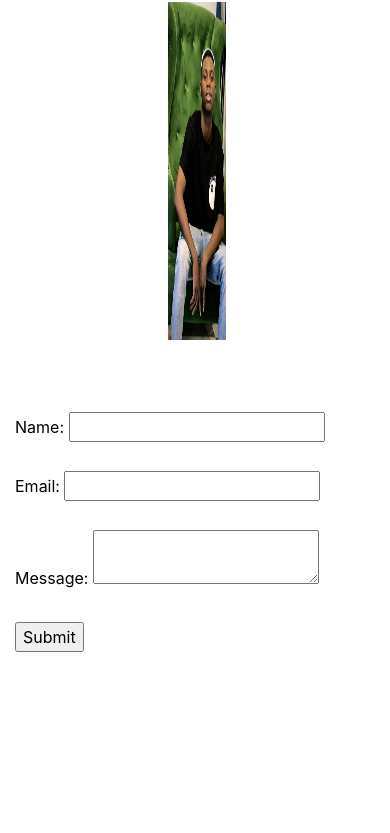
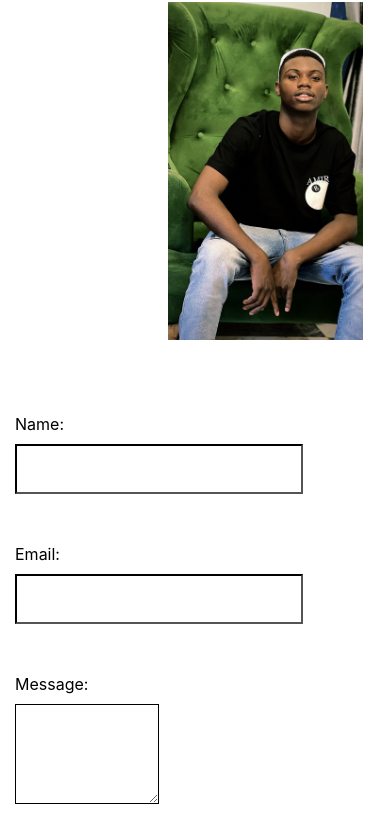
Before and after one commit to MUJEEBADENIJI/habesun, a plain HTML site: page contact.html in a window 390 px wide. Shown: the part 267-1100 px from the top of the page. Drawn offline with nearby package versions, Linux system fonts and the light colour scheme.

Commit message:
phone styling

```diff
--- a/swag.css
+++ b/swag.css
@@ -101,9 +101,24 @@ li a{
     background-color: #474e5d;
     text-align: center;
 }
-
-
-
+#email{
+    width: 30%;
+    height:50px;
+display: block;
+border-color: black;
+}
+#message{
+    height: 80px;
+    width: 25%;
+    display: block;
+    border-color:black;
+}
+#name{
+    width: 30%;
+    height: 50px;
+    display: block;
+    border-color: black;
+}
 
 
 /*Media screen size A*/
@@ -119,6 +134,17 @@ li a{
         width: 100%;
         background-color: white;
         }
-
+#email{
+    width: 80%;
+}
+#name{
+    width: 80%;
+}
+#message{
+    width: 40%;
+    height: 100px;
 
 }
+#OGO{
+    width: 50%;
+ }
```
